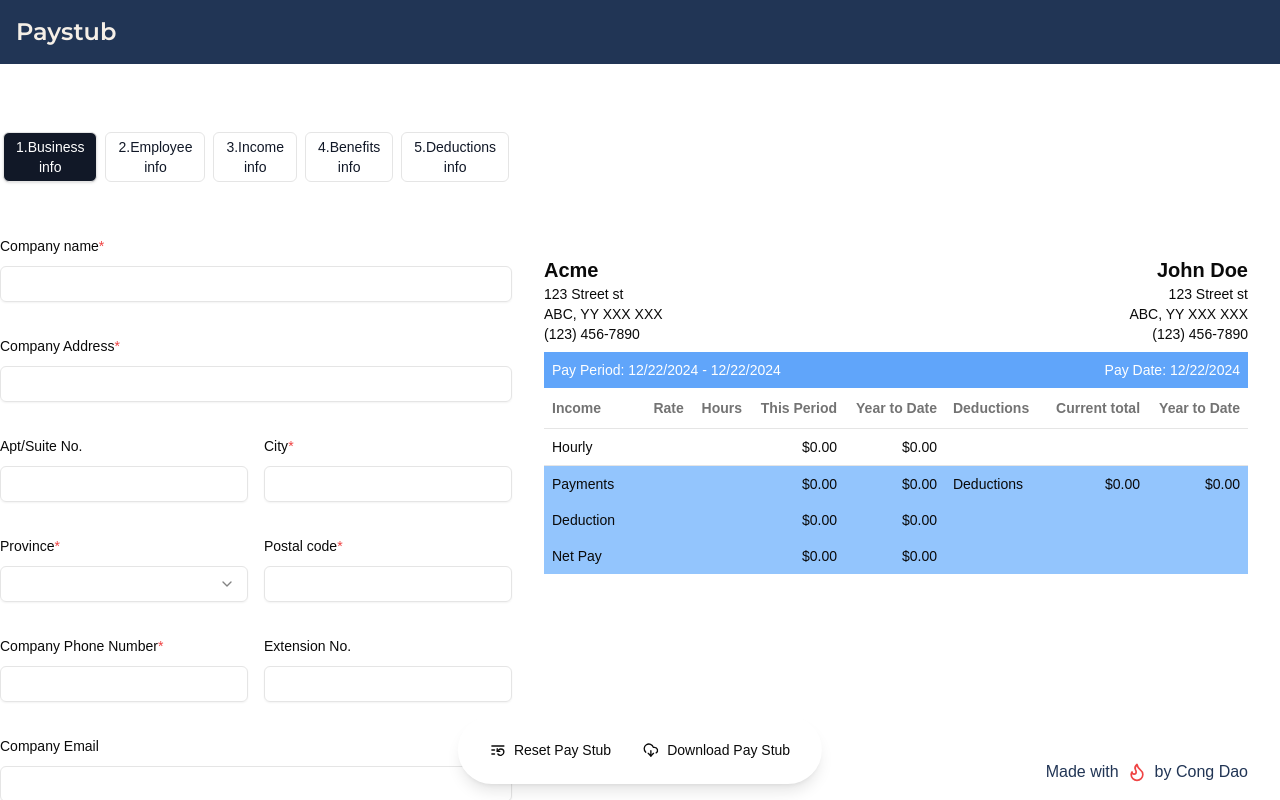
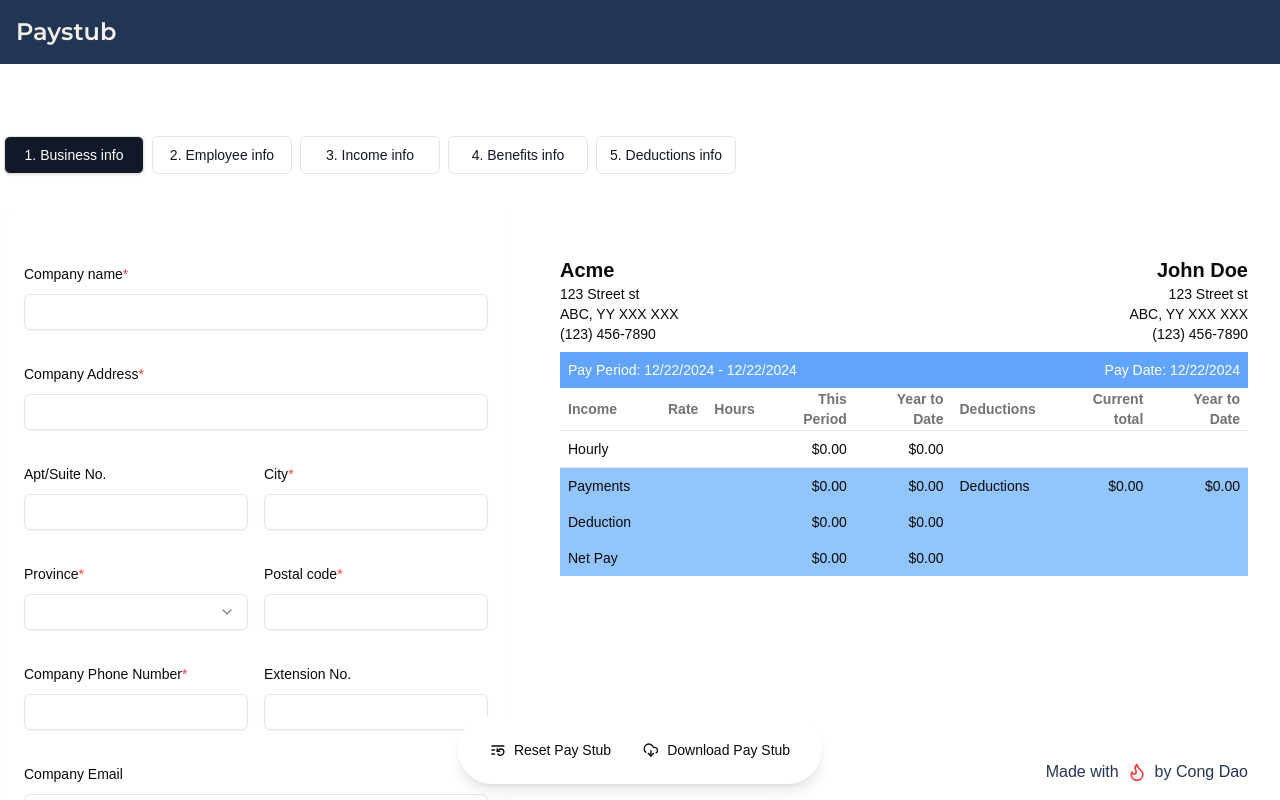
Before and after one commit to congdv/simplepaystub, a Next.js app: page / in a window 1280 px wide. Built offline with nearby package versions, Linux system fonts and the light colour scheme.

Commit message:
Improve the UI

```diff
--- a/src/app/layout.tsx
+++ b/src/app/layout.tsx
@@ -13,9 +13,10 @@ const geistMono = localFont({
   weight: '100 900',
 });
 
-export const metadata: Metadata = {
-  title: 'Pay Stub',
-  description: 'Pay Stub',
+export const metadata = {
+  title: 'Paystub Generator',
+  description: 'Easily create and generate professional paystubs as PDF files.',
+  keywords: ['paystub', 'paystub generator', 'pdf', 'salary', 'payroll'],
 };
 
 export default function RootLayout({
--- a/src/components/landing-content.tsx
+++ b/src/components/landing-content.tsx
@@ -39,11 +39,11 @@ export const LandingContent = () => {
   return (
     <Form {...form}>
       <form onSubmit={form.handleSubmit(onSubmit, onInvalid)}>
-        <div className="h-full pt-16 flex flex-wrap mx-auto max-w-screen-xl w-full">
-          <div className="xl:w-[40%] md:w-full">
+        <div className="flex flex-col md:flex-row h-full pt-4 md:pt-16 mx-auto max-w-screen-xl w-full gap-4">
+          <div className="w-full md:w-[40%]">
             <PaystubStepper />
           </div>
-          <div className="h-full xl:w-[60%] md:w-full mt-32">
+          <div className="w-full md:w-[60%] mt-8 md:mt-32 overflow-x-auto">
             <PayStubTemplate {...formValues} />
           </div>
         </div>
--- a/src/components/paystub-stepper.tsx
+++ b/src/components/paystub-stepper.tsx
@@ -1,7 +1,6 @@
 "use client";
 
 import { Tabs, TabsContent, TabsList, TabsTrigger } from "./ui/tabs";
-
 import BusinessInfoForm from "./sections/business-info-form";
 import EmployeeInfoForm from "./sections/employee-info-form";
 import PaymentSection from "./sections/payment-section";
@@ -13,27 +12,27 @@ import { cn } from "@/lib/utils";
 
 const steps = [
   {
-    label: "1.Business info",
+    label: "1. Business info",
     value: "payer",
     component: BusinessInfoForm
   },
   {
-    label: "2.Employee info",
+    label: "2. Employee info",
     value: "payee",
     component: EmployeeInfoForm
   },
   {
-    label: "3.Income info",
+    label: "3. Income info",
     value: "payment",
     component: PaymentSection
   },
   {
-    label: "4.Benefits info",
+    label: "4. Benefits info",
     value: "benefits",
     component: BenefitsInfoForm
   },
   {
-    label: "5.Deductions info",
+    label: "5. Deductions info",
     value: "deductions",
     component: DeductionsInfoForm
   }
@@ -61,26 +60,33 @@ export default function PaystubStepper() {
   return (
     <div className="flex w-full flex-col gap-4">
       <Tabs defaultValue={steps[0].value} className="w-full">
-        <TabsList className="w-full flex gap-2 h-full bg-background">
+        {/* Mobile-first: horizontal scroll, touch-friendly, responsive */}
+        <TabsList className="w-full flex gap-2 h-full bg-background overflow-x-auto scrollbar-hide px-1 py-2 md:overflow-x-visible md:justify-start">
           {steps.map((step) => (
             <TabsTrigger
               value={step.value}
               key={step.value}
               className={cn(
-                "w-32 whitespace-normal text-[#111827] border rounded-md text-sm  hover:bg-[#111827] hover:text-[#fff] data-[state=active]:text-[#fff] data-[state=active]:bg-[#111827]",
+                // Mobile: min-w-[140px], larger touch area, responsive font
+                "min-w-[140px] px-3 py-2 whitespace-normal text-[#111827] border rounded-md text-xs md:text-sm font-medium transition-colors duration-150 hover:bg-[#111827] hover:text-white data-[state=active]:text-white data-[state=active]:bg-[#111827] focus:outline-none focus:ring-2 focus:ring-primary focus:ring-offset-2",
                 getVariant(step.value) &&
                   "bg-destructive text-destructive-foreground shadow-sm hover:bg-destructive/90"
               )}
+              style={{ flex: "0 0 auto" }}
             >
               {step.label}
             </TabsTrigger>
           ))}
         </TabsList>
-        {steps.map((step) => (
-          <TabsContent value={step.value} key={step.value}>
-            <step.component />
-          </TabsContent>
-        ))}
+        <div className="pt-4 pb-2 px-1 md:px-2">
+          {steps.map((step) => (
+            <TabsContent value={step.value} key={step.value}>
+              <div className="rounded-lg bg-white shadow-sm p-2 md:p-4">
+                <step.component />
+              </div>
+            </TabsContent>
+          ))}
+        </div>
       </Tabs>
     </div>
   );
```
